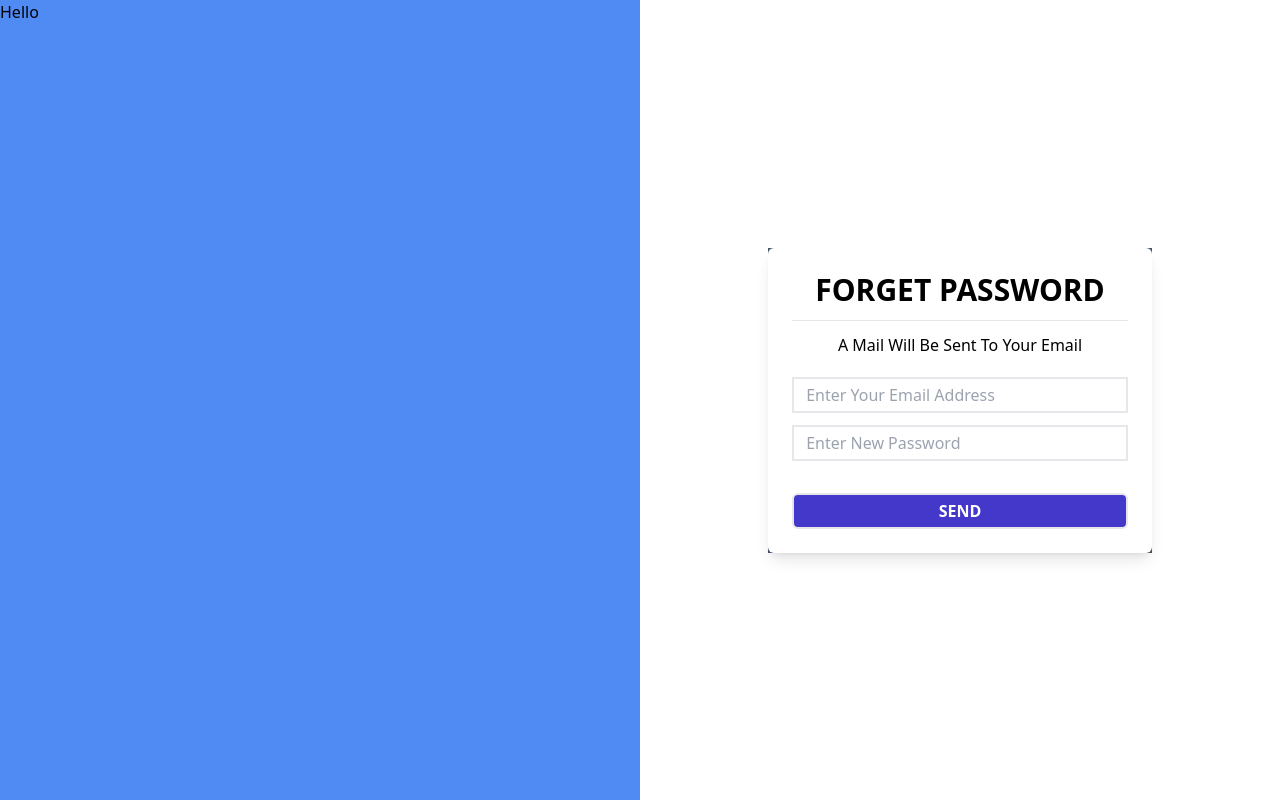
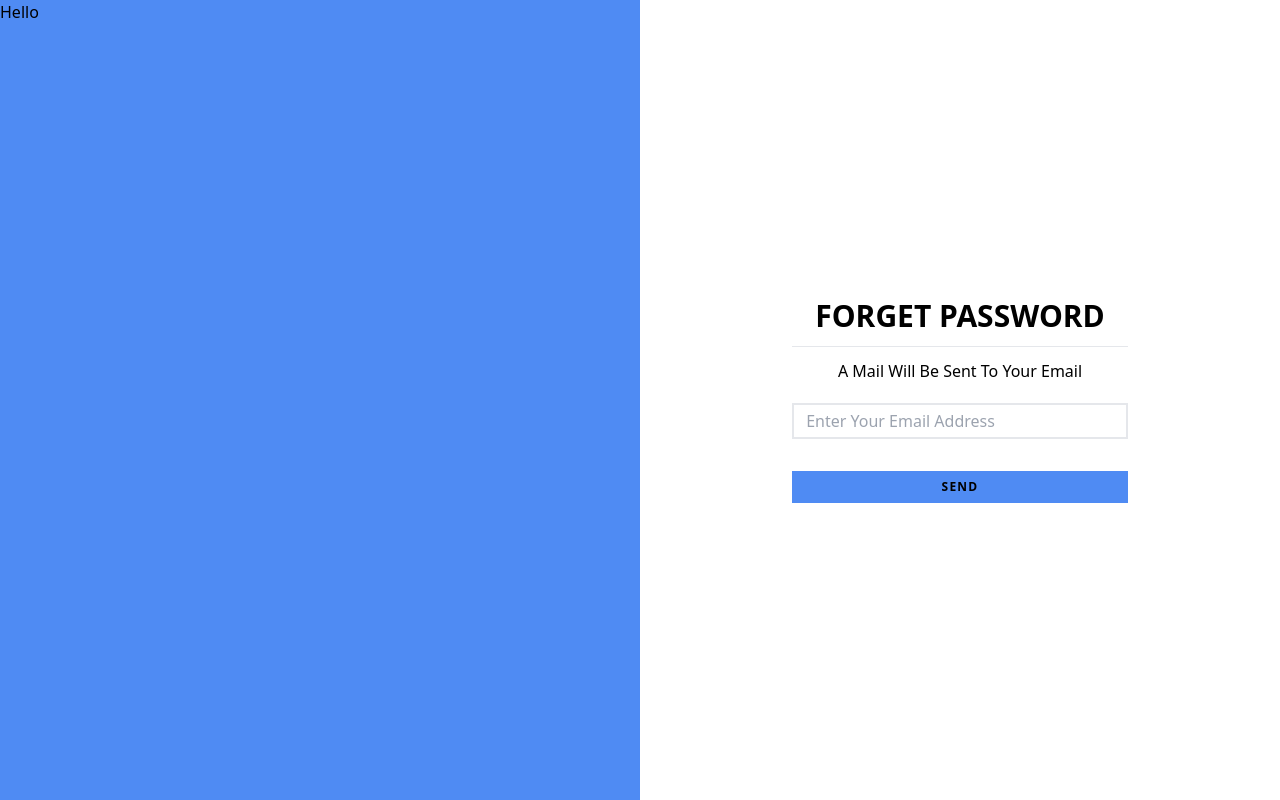
Before and after one commit to destinybravos/school-mgt, a React (Vite) app: page /forget-password in a window 1280 px wide. Built offline with nearby package versions, Linux system fonts and the light colour scheme.

Commit message:
forgot password correction done

```diff
--- a/src/pages/auth/ForgotPassword.jsx
+++ b/src/pages/auth/ForgotPassword.jsx
@@ -1,10 +1,11 @@
 import React from 'react'
+import Button from '../../components/utils/Button'
 
 const ForgotPassword = () => {
   return (
     <div>
-      <div className="flex justify-center items-center  bg-slate-600 ">
-        <div className="w-96 p-6 shadow-lg bg-white rounded-md">
+      <div className="flex justify-center items-center  ">
+        <div className="w-96 p-6  bg-white rounded-md">
             <h1 class="text text-3xl block text-center font-semibold"> FORGET PASSWORD </h1>
             <hr class="mt-3" />
                 <div className="mt-3">
@@ -12,13 +13,13 @@ const ForgotPassword = () => {
                          A Mail Will Be Sent To Your Email
                     </p>
                     <input type="email"  placeholder=" Enter Your Email Address" class="border-2 w-full text-base mb-3 px-2 py-1 focus:outline-0 focus:ring-0 focus:border-gray-600  hover:border-none"/>
-                    <input type="password"  placeholder=" Enter New Password" class="border-2 w-full text-base mb-3 px-2 py-1 focus:outline-0 focus:ring-0 focus:border-gray-600  hover:border-none"/>
+
 
                 </div>
                 <div class="mt-5">
-                    <button type="submit" class="border-2 bg-indigo-700 text-white py-1 w-full rounded-md hover:bg-transparent hover:text-indigo-700  font-bold">
-                         SEND
-                    </button>
+                   <Button className='justify-center w-full '>
+                        Send
+                   </Button>
                 </div>
         </div>
     </div>
```
